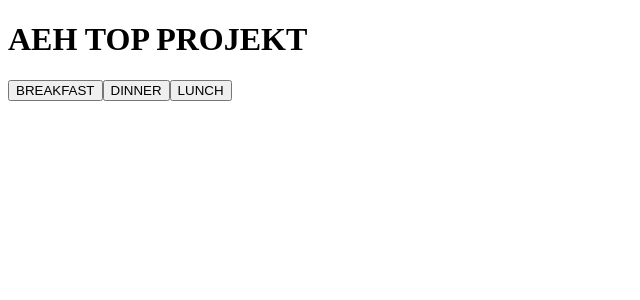
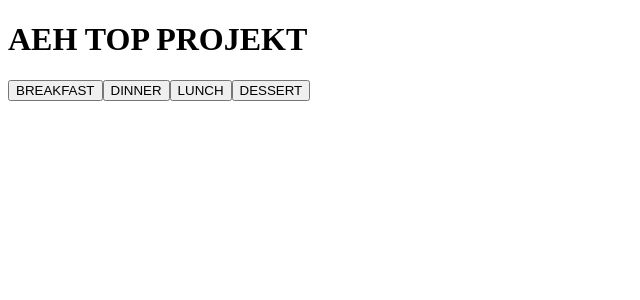
Before and after one commit to wiertlooo/38794_38381_38543_38379-, a React (Create React App) app: page / in a window 1280 px wide. Shown: the top 300 px of the page, without its empty margins (0-640 px from the left). Built offline with nearby package versions, Linux system fonts and the light colour scheme.

Commit message:
add dessert button

```diff
--- a/src/pages/Home.tsx
+++ b/src/pages/Home.tsx
@@ -23,11 +23,12 @@ const Home: React.FC = () => {
     };
 
     return (
-    <div>
+        <div className="wrapper">
             <h1>AEH TOP PROJEKT</h1>
             <button onClick={handleBreakfastClick}>BREAKFAST</button>
             <button onClick={handleDinnerClick}>DINNER</button>
             <button onClick={handleLunchClick}>LUNCH</button>
+            <button>DESSERT</button>
             {buttonClicked && <RecipeComponent type={typeProp} />}
         </div>
     );
--- a/src/styles/style.css
+++ b/src/styles/style.css
@@ -2,3 +2,8 @@
     margin: 0;
     padding: 0;
 }
+
+.wrapper {
+    max-width: 800px;
+    margin: 0 auto;
+}
```
Lines whose indentation alone changed are shown as unchanged.
